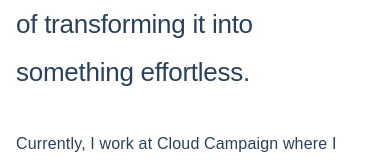
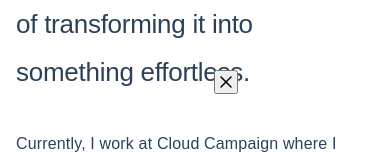
Before and after one commit to mugen-creative-studio/ranson.design, a React (Vite) app: page /#hero in a window 390 px wide. Shown: the part 522-682 px from the top of the page. Built offline with nearby package versions, Linux system fonts and the light colour scheme.

Commit message:
feat(mobile-nav): add X close button (unstyled, wired to closeNav)

```diff
--- a/src/components/MobileNav.jsx
+++ b/src/components/MobileNav.jsx
@@ -1,6 +1,6 @@
 import { useRef, useEffect, useLayoutEffect, useCallback, useState } from 'react'
 import { createPortal } from 'react-dom'
-import { MonitorUp, Component, Sticker, SmartphoneNfc } from 'lucide-react'
+import { MonitorUp, Component, Sticker, SmartphoneNfc, X } from 'lucide-react'
 import styles from './MobileNav.module.css'
 
 const NAV_ITEMS = [
@@ -706,6 +706,16 @@
           ))}
         </div>
       </div>
+
+      <button
+        type="button"
+        className={styles.closeButton}
+        onClick={closeNav}
+        aria-label="Close navigation"
+        tabIndex={isOpen ? 0 : -1}
+      >
+        <X size={20} strokeWidth={1.8} />
+      </button>
     </nav>
   )
 
```
